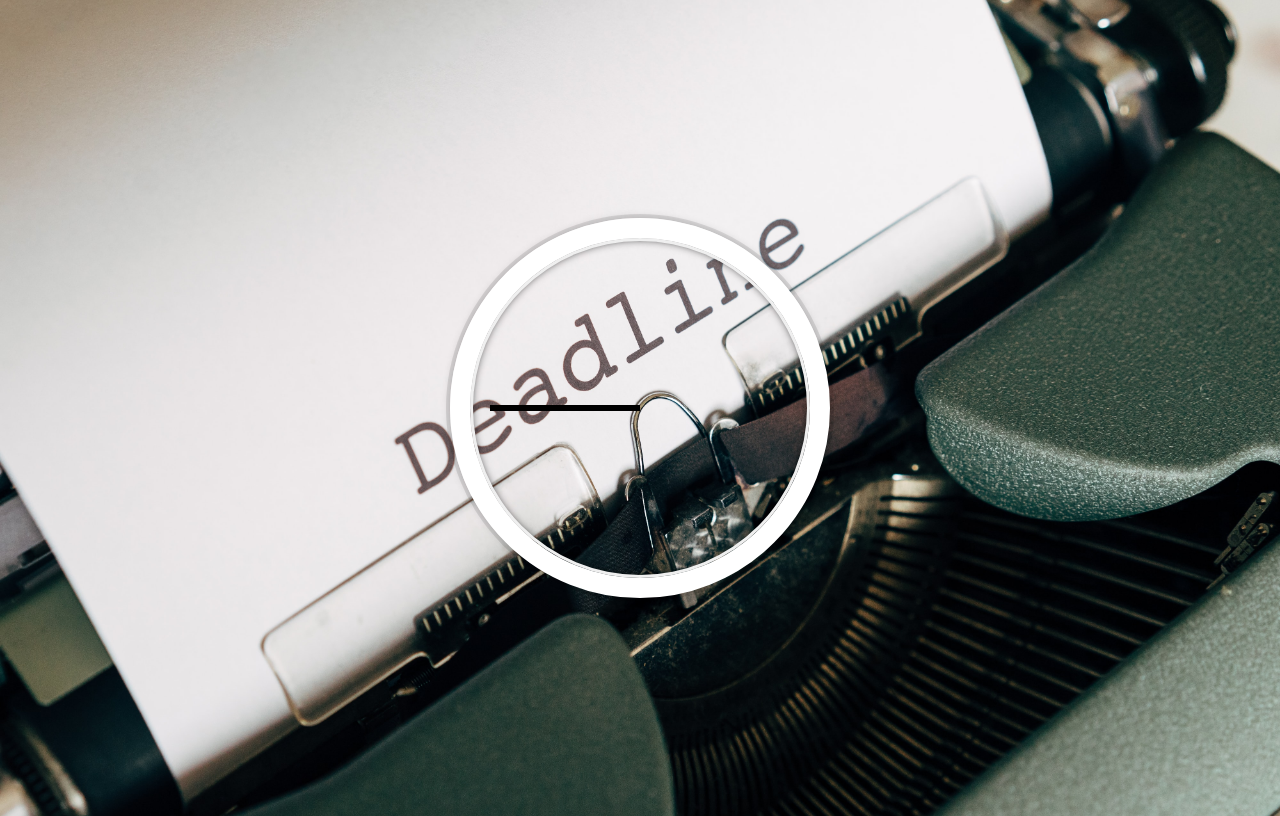
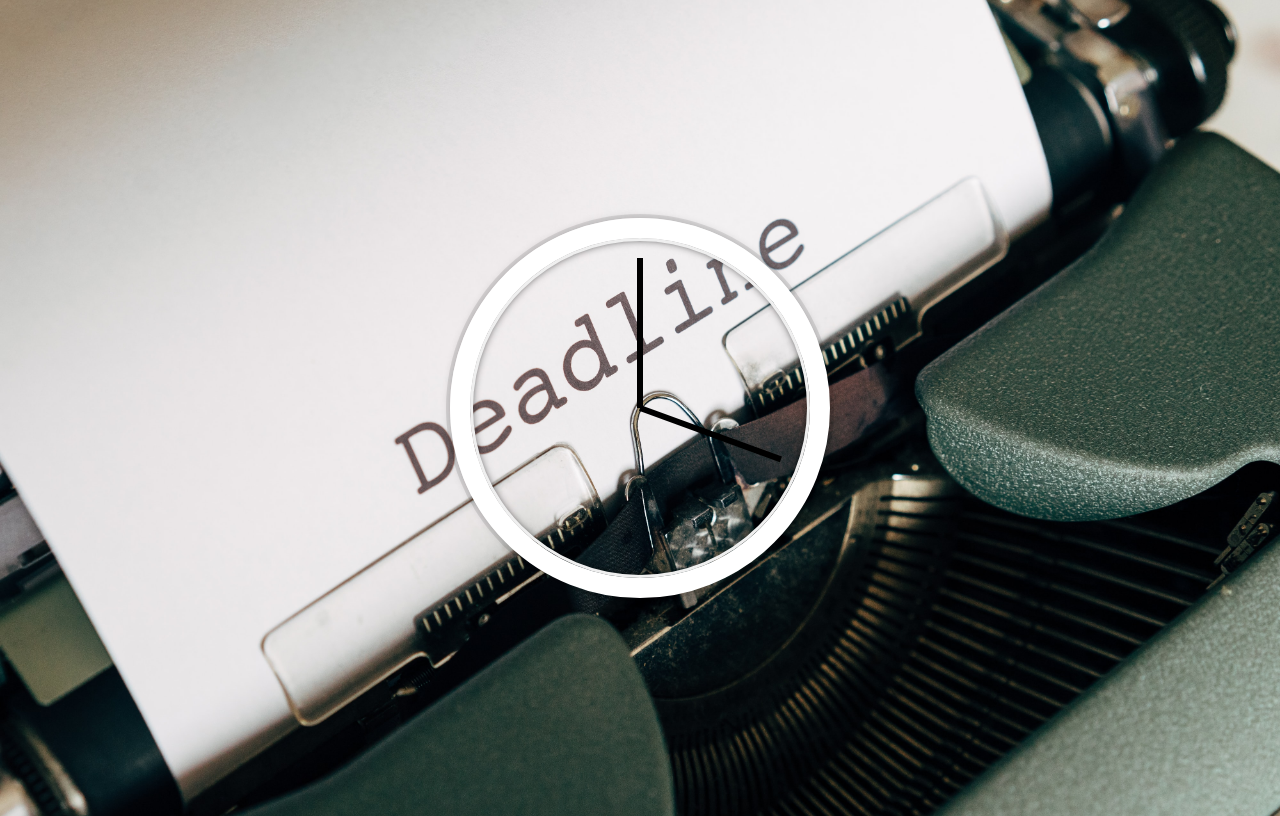
Before and after one commit to balbaal/js30, a plain HTML site: page clock/index.html in a window 1280 px wide. Drawn offline with Linux system fonts and the light colour scheme.

Commit message:
add: second pin logic move

```diff
--- a/clock/main.js
+++ b/clock/main.js
@@ -1 +1,13 @@
-console.log('set date')
+const elSecondPin = document.querySelector(".second-pin");
+
+function setDate() {
+  const dateNow = new Date();
+  const seconds = dateNow.getSeconds();
+  console.log(seconds)
+
+  // transform second to degrees
+  const secondsDeg = ((seconds / 60) * 360) + 90;
+  elSecondPin.style.transform = `rotate(${secondsDeg}deg)`;
+}
+
+setInterval(setDate, 1000);
--- a/clock/style.css
+++ b/clock/style.css
@@ -9,8 +9,8 @@ html {
 body {
   font-size: 2rem;
   display: flex;
-  flex: 1;
   align-items: center;
+  justify-content: center;
   min-height: 100vh;
 }
 
@@ -19,7 +19,6 @@ body {
   height: 30rem;
   border: 20px solid white;
   border-radius: 50%;
-  margin: 50px auto;
   position: relative;
   padding: 2rem;
   box-shadow: 0px 0px 0px 4px rgba(0, 0, 0, 0.1), inset 0 0 0 3px #efefef,
@@ -38,6 +37,7 @@ body {
   height: 6px;
   background-color: black;
   top: 50%;
+  transform: rotate(90deg);
   position: absolute;
   transform-origin: 100%;
   transition: all 0.5s;
```
